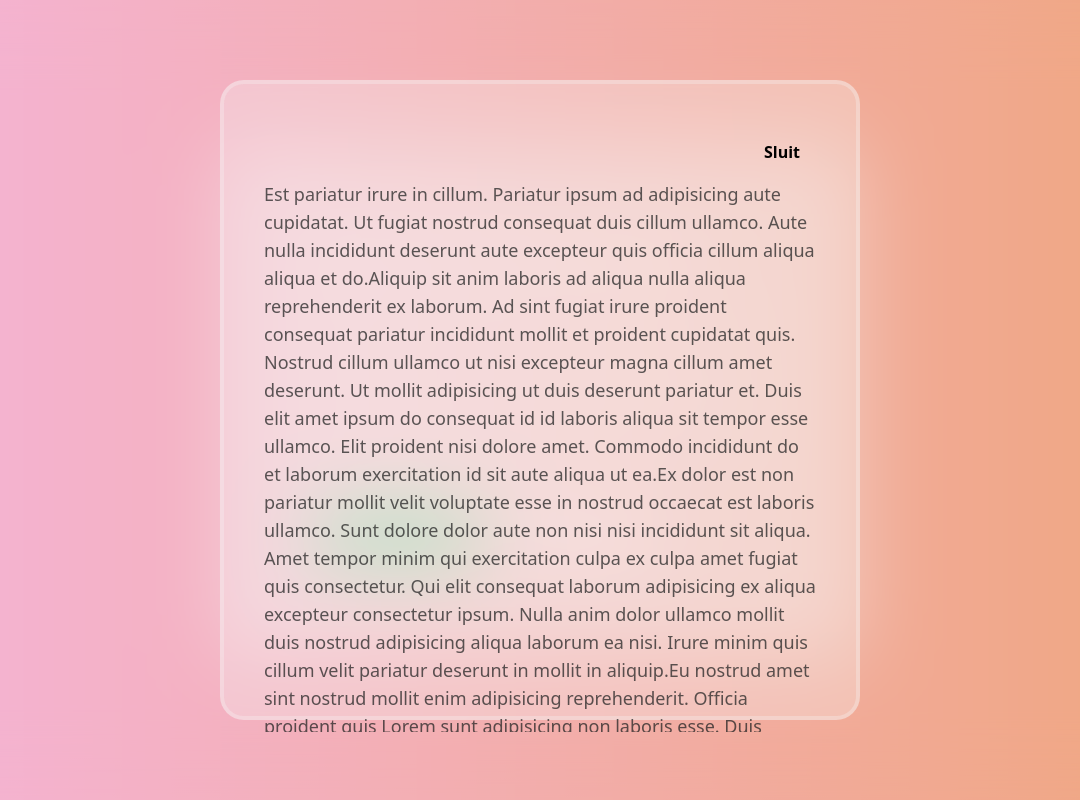
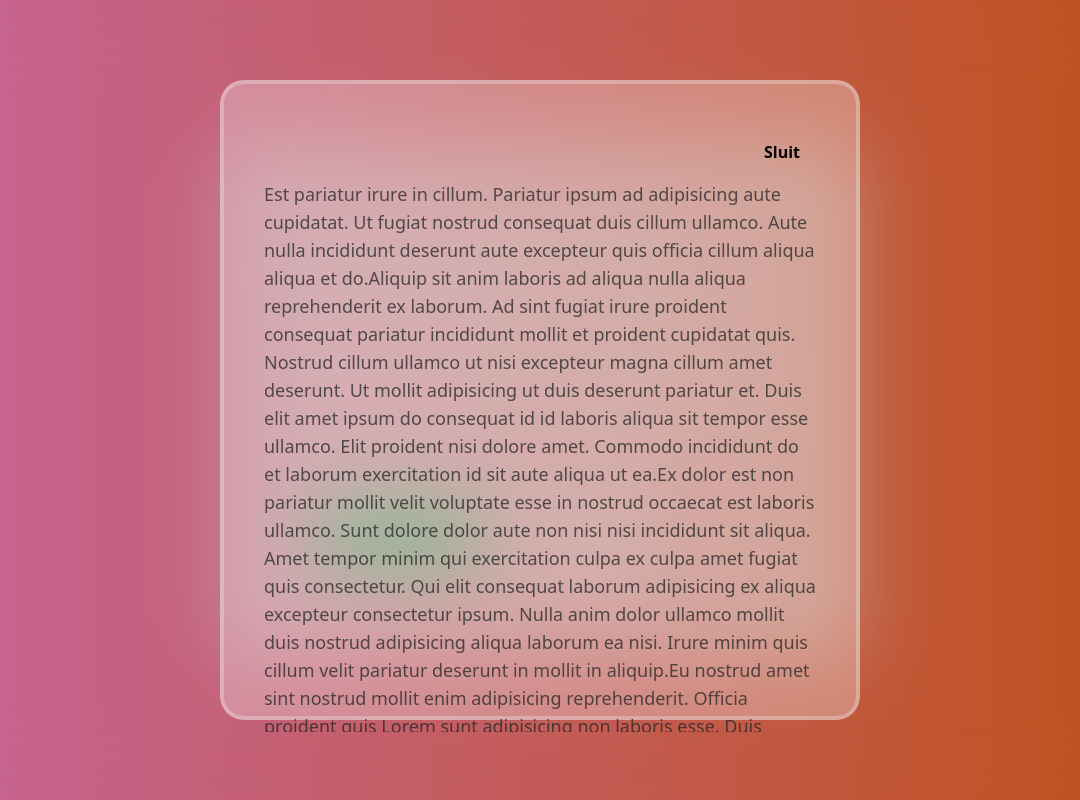
Before and after one commit to Bloepcode/ilayhamerSite, a React (Create React App) app: page / in a window 1280 px wide. Both pictures are taken after a click on the button "Lees verder...". Shown: the whole page, without its empty margins (100-1180 px from the left). Built offline with nearby package versions, Linux system fonts and the light colour scheme.

Commit message:
Change bg of IntroModal

```diff
--- a/src/screens/IntroModal.tsx
+++ b/src/screens/IntroModal.tsx
@@ -11,7 +11,7 @@ function IntroModal(props: IntroModalProps) {
       animate={{ opacity: 1 }}
       exit={{ opacity: 0, transition: { duration: 0.5 } }}
       transition={{ duration: 0.5 }}
-      className="bg-neutral-100 bg-opacity-50 backdrop-blur-2xl absolute top-0 left-0 w-full h-screen flex items-center justify-center"
+      className="bg-neutral-700 bg-opacity-25 backdrop-blur-2xl absolute top-0 left-0 w-full h-screen flex items-center justify-center"
     >
       <motion.div
         initial={{ opacity: 0, y: -20 }}
```
